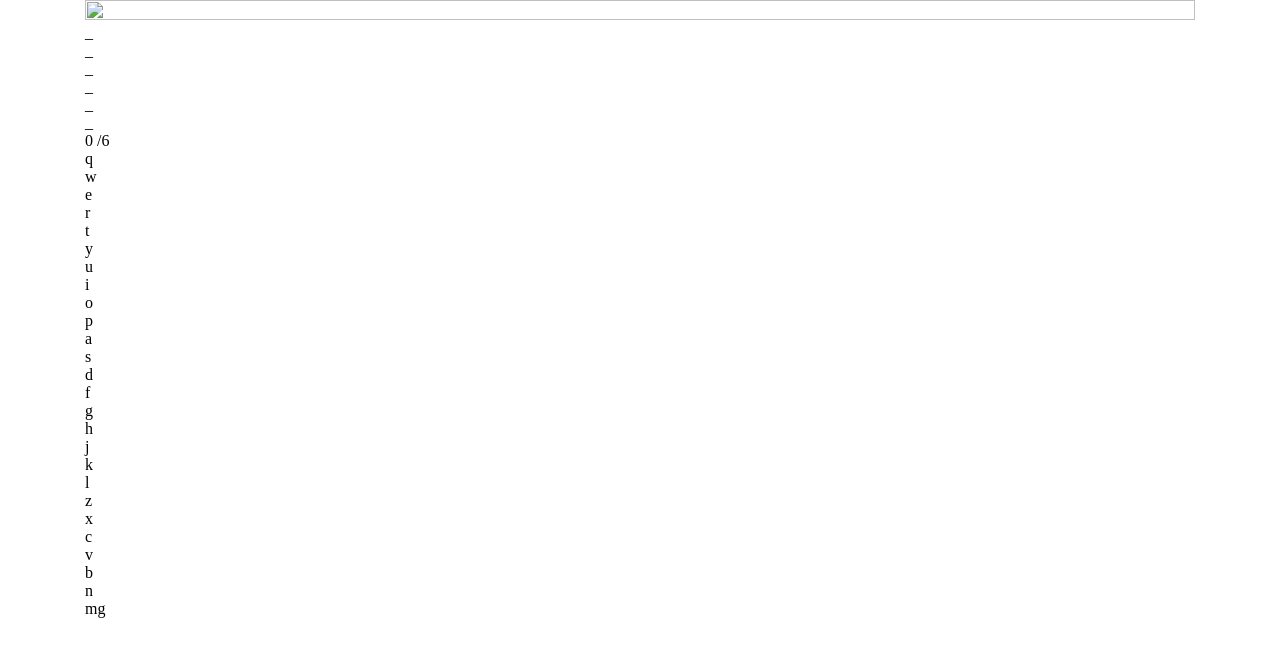
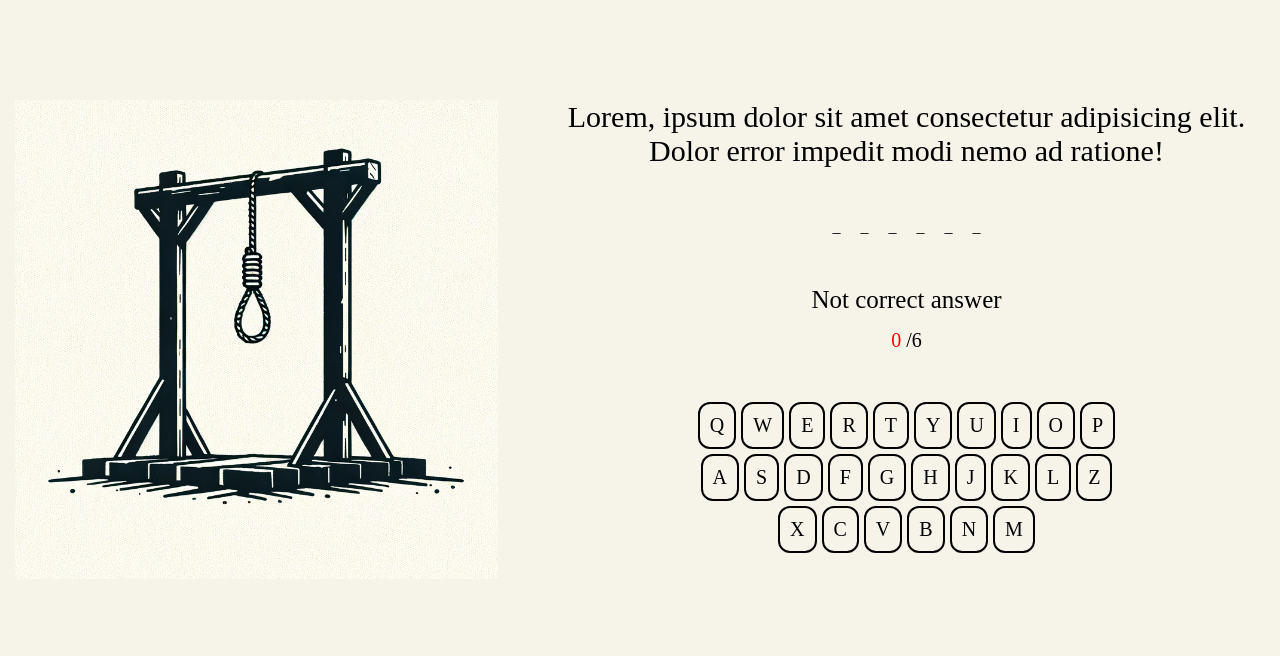
Before and after one commit to Volkraft/Hangman, a plain HTML site: page index.html in a window 1280 px wide. Drawn offline with Linux system fonts and the light colour scheme.

Commit message:
Feat: create structure html

```diff
--- a/index.html
+++ b/index.html
@@ -11,11 +11,11 @@
          <div class="container">
             <div class="main__content">
                <section class="picture">
-                  <img src="" alt="">
+                  <img src="./img/gallows.png" alt="">
                </section>
                <div class="utility">
                   <p class="question">
-
+                     Lorem, ipsum dolor sit amet consectetur adipisicing elit. Dolor error impedit modi nemo ad ratione!
                   </p>
                   <ul class="template">
                      <li class="template-item">_</li>
@@ -26,7 +26,7 @@
                      <li class="template-item">_</li>
                   </ul>
                   <div class="errors">
-                     <p class="errors__title"></p>
+                     <p class="errors__title">Not correct answer</p>
                      <div class="errors__counter">
                         <span class="errors__current-counter">0</span>
                         <span class="errors__default-counter">/6</span>
@@ -58,7 +58,7 @@
                      <li class="keyboard__item"><button class="keyboard__key">v</button></li>
                      <li class="keyboard__item"><button class="keyboard__key">b</button></li>
                      <li class="keyboard__item"><button class="keyboard__key">n</button></li>
-                     <li class="keyboard__item"><button class="keyboard__key">mg</button></li>
+                     <li class="keyboard__item"><button class="keyboard__key">m</button></li>
                   </ul>
                </div>
             </div>
--- a/scss/base/_base.scss
+++ b/scss/base/_base.scss
@@ -0,0 +1,3 @@
+body{
+    background-color: #f6f3e9;
+}
--- a/scss/base/_reset.scss
+++ b/scss/base/_reset.scss
@@ -138,7 +138,7 @@ footer{
 /* Grid styles */
 
 .container {
-   max-width: 1140px;
+   max-width: 1440px;
    width: 100%;
    margin-left: auto;
    margin-right: auto;
--- /dev/null
+++ b/scss/blocks/_picture.scss
@@ -0,0 +1,3 @@
+.picture{
+    max-width: 800px;
+}
--- a/scss/main.scss
+++ b/scss/main.scss
@@ -5,7 +5,10 @@
 @import './base/base';
 
 // blocks
+@import './blocks/picture';
 
 // sections
 @import './sections/header';
 @import './sections/footer';
+@import './sections/main-section';
+@import './sections/utility'
--- /dev/null
+++ b/scss/sections/_main-section.scss
@@ -0,0 +1,10 @@
+.main{
+    padding-top: 100px;
+
+
+
+    &__content{
+        display: flex;
+        column-gap: 50px;
+    }
+}
--- /dev/null
+++ b/scss/sections/_utility.scss
@@ -0,0 +1,45 @@
+.question{
+    text-align: center;
+    font-size: 30px;
+    font-weight: 500;
+    margin-bottom: 50px;
+}
+.template{
+    display: flex;
+    text-align: center;
+    justify-content: center;
+    column-gap: 20px;
+    margin-bottom: 50px;
+}
+.errors{
+    &__title{
+        font-size: 25px;
+        text-align: center;
+        font-weight: 500;
+        margin-bottom: 15px;
+    }
+    &__counter{
+        font-size: 20px;
+        text-align: center;
+        margin-bottom: 50px;
+    }
+    &__current-counter{
+        color: red;
+    }
+}
+.keyboard{
+    display: flex;
+    flex-wrap: wrap;
+    justify-content: center;
+    margin: 0 auto;
+    max-width: 450px;
+    gap: 5px;
+    &__key{
+        font-size: 20px;
+        border: 2px solid black;
+        border-radius: 12px;
+        text-transform: uppercase;
+        padding: 10px;
+
+    }
+}
```
Also changed, not shown: img/gallows.png (added), scss/main.css, 1 other file.
